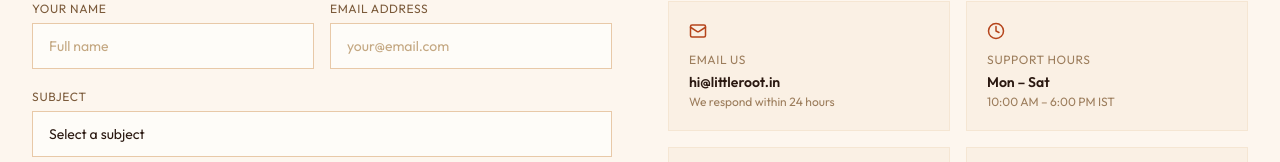
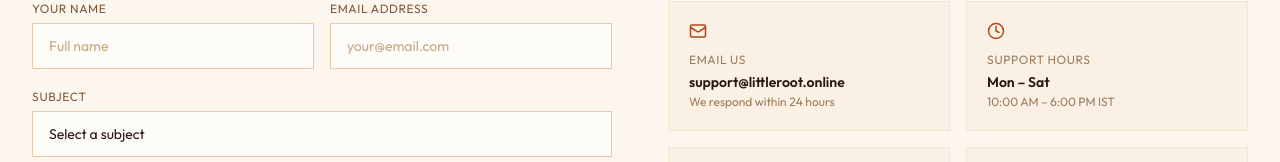
Before and after one commit to littleroot7081-afk/littleroot7081-afk.github.io, a React (Vite) app: page /contact in a window 1280 px wide. Shown: the part 429-591 px from the top of the page. Built offline with nearby package versions, Linux system fonts and the light colour scheme.

Commit message:
Update email to support@littleroot.online across site

```diff
--- a/src/components/Footer.jsx
+++ b/src/components/Footer.jsx
@@ -61,7 +61,7 @@ export default function Footer() {
               <a href="https://instagram.com" target="_blank" rel="noopener noreferrer" className="text-espresso-100 hover:text-terra-300 transition-colors">
                 <Instagram size={18} />
               </a>
-              <a href="mailto:hi@littleroot.in" className="text-espresso-100 hover:text-terra-300 transition-colors">
+              <a href="mailto:support@littleroot.online" className="text-espresso-100 hover:text-terra-300 transition-colors">
                 <Mail size={18} />
               </a>
             </div>
@@ -115,7 +115,7 @@ export default function Footer() {
           <div>
             <h4 className="font-body text-xs tracking-widest uppercase text-cream-100 font-semibold mb-5">Get in Touch</h4>
             <ul className="space-y-3">
-              <li className="text-sm text-espresso-100 font-body">hi@littleroot.in</li>
+              <li className="text-sm text-espresso-100 font-body">support@littleroot.online</li>
               <li className="text-sm text-espresso-100 font-body">Mon–Sat, 10am–6pm IST</li>
               <li className="text-sm text-espresso-100 font-body">We reply within 24 hours</li>
             </ul>
--- a/src/components/Header.jsx
+++ b/src/components/Header.jsx
@@ -211,7 +211,7 @@ export default function Header() {
               </div>
             </nav>
             <div className="p-6 border-t border-cream-300">
-              <p className="text-xs text-espresso-200 font-body">hi@littleroot.in</p>
+              <p className="text-xs text-espresso-200 font-body">support@littleroot.online</p>
             </div>
           </div>
         </div>
--- a/src/pages/Contact.jsx
+++ b/src/pages/Contact.jsx
@@ -27,7 +27,7 @@ export default function Contact() {
   }
 
   const contactInfo = [
-    { icon: Mail, label: 'Email Us', value: 'hi@littleroot.in', detail: 'We respond within 24 hours' },
+    { icon: Mail, label: 'Email Us', value: 'support@littleroot.online', detail: 'We respond within 24 hours' },
     { icon: Clock, label: 'Support Hours', value: 'Mon – Sat', detail: '10:00 AM – 6:00 PM IST' },
     { icon: MapPin, label: 'Our Address', value: '238, Hodal Punhana Road', detail: 'Punahana, Nuh, Haryana – 122508' },
     { icon: CheckCircle, label: 'GSTIN', value: '06FEKPA5878H1Z6', detail: 'GST Registered Business' },
--- a/src/pages/PrivacyPolicy.jsx
+++ b/src/pages/PrivacyPolicy.jsx
@@ -87,7 +87,7 @@ export default function PrivacyPolicy() {
               <li><strong>Withdrawal of Consent:</strong> Withdraw consent for marketing communications at any time by clicking "Unsubscribe" in our emails.</li>
               <li><strong>Objection:</strong> Object to the processing of your data in certain circumstances.</li>
             </ul>
-            <p>To exercise any of these rights, contact us at <strong>privacy@littleroot.in</strong>.</p>
+            <p>To exercise any of these rights, contact us at <strong>support@littleroot.online</strong>.</p>
           </PolicySection>
 
           <PolicySection title="7. Security">
@@ -124,8 +124,8 @@ export default function PrivacyPolicy() {
             </p>
             <div className="bg-cream-200 border border-cream-300 p-5 mt-4 font-body text-sm text-espresso-400 space-y-1">
               <p><strong>Littleroot</strong></p>
-              <p>Email: privacy@littleroot.in</p>
-              <p>General: hi@littleroot.in</p>
+              <p>Email: support@littleroot.online</p>
+              <p>General: support@littleroot.online</p>
               <p>Hours: Monday–Saturday, 10am–6pm IST</p>
             </div>
           </PolicySection>
--- a/src/pages/TermsOfService.jsx
+++ b/src/pages/TermsOfService.jsx
@@ -56,7 +56,7 @@ export default function TermsOfService() {
             <ul>
               <li>We accept returns within <strong>14 days</strong> of delivery.</li>
               <li>Items must be unworn, unwashed, and in original packaging with all tags intact.</li>
-              <li>To initiate a return, email us at <strong>returns@littleroot.in</strong> with your order number.</li>
+              <li>To initiate a return, email us at <strong>support@littleroot.online</strong> with your order number.</li>
               <li>Refunds are processed within 7–10 business days after we receive and inspect the returned item.</li>
               <li>Sale items and gift boxes are non-returnable unless defective.</li>
               <li>If you receive a defective or incorrect item, please contact us within 48 hours of delivery with a photo. We will arrange a replacement or full refund at no additional cost.</li>
@@ -100,7 +100,7 @@ export default function TermsOfService() {
             <p>For questions regarding these Terms, contact us at:</p>
             <div className="bg-cream-200 border border-cream-300 p-5 mt-4 font-body text-sm text-espresso-400 space-y-1">
               <p><strong>Littleroot</strong></p>
-              <p>Email: hi@littleroot.in</p>
+              <p>Email: support@littleroot.online</p>
               <p>Hours: Monday–Saturday, 10am–6pm IST</p>
             </div>
           </TosSection>
```
